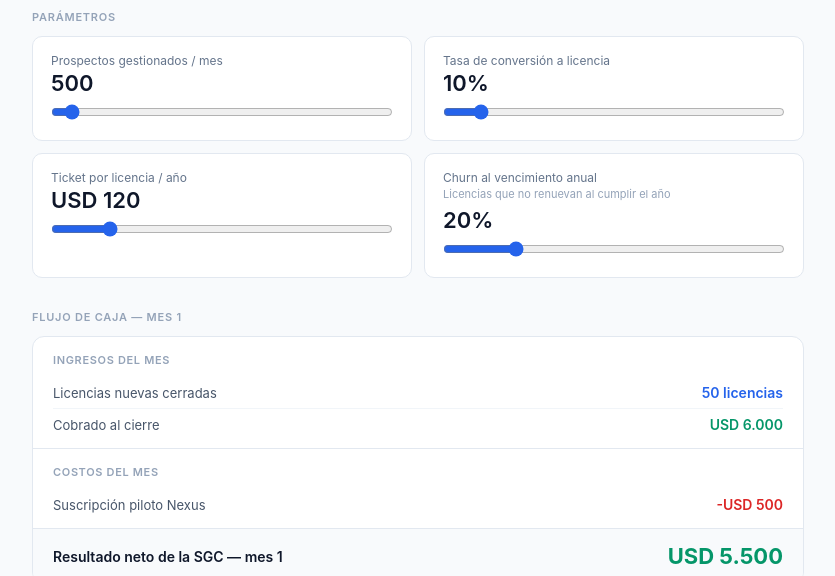
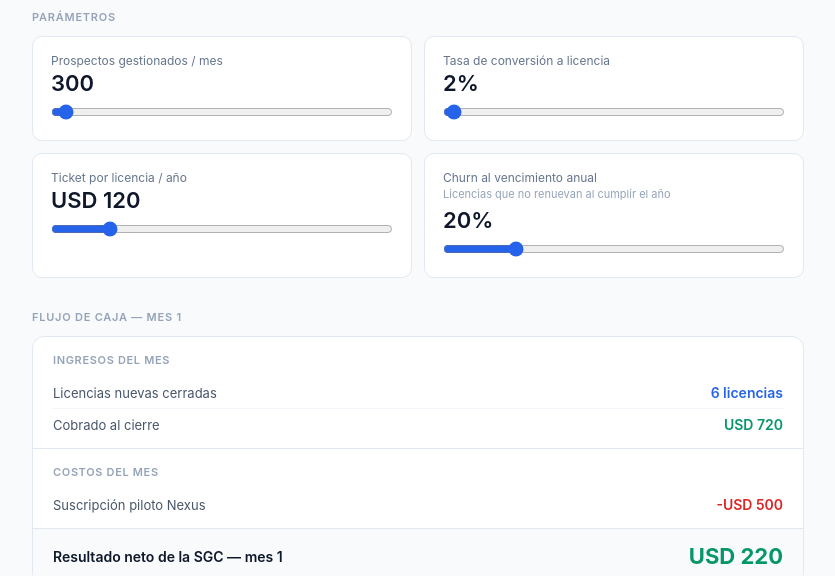
Before and after one commit to jopofernandez/nexus-sgc-roi, a plain HTML site: page index.html in a window 1280 px wide. Shown: the part 239-815 px from the top of the page, without its empty margins (222-1057 px from the left). Drawn offline with nearby package versions, Linux system fonts and the light colour scheme.

Commit message:
feat: add favicon and adjust slider values
Added favicon.png and updated slider default values

```diff
--- a/index.html
+++ b/index.html
@@ -4,6 +4,7 @@
 <meta charset="UTF-8">
 <meta name="viewport" content="width=device-width, initial-scale=1.0">
 <title>Nexus — ROI para SGCs</title>
+<link rel="icon" type="image/png" href="favicon.png">
 <script src="https://cdnjs.cloudflare.com/ajax/libs/Chart.js/4.4.1/chart.umd.js"></script>
 <style>
   *, *::before, *::after { box-sizing: border-box; margin: 0; padding: 0; }
@@ -64,13 +65,13 @@
   <div class="sliders">
     <div class="sl">
       <div class="sl-label">Prospectos gestionados / mes</div>
-      <div class="sl-val" id="vol-out">500</div>
-      <input type="range" min="100" max="10000" step="100" value="500" id="vol">
+      <div class="sl-val" id="vol-out">300</div>
+      <input type="range" min="100" max="10000" step="100" value="300" id="vol">
     </div>
     <div class="sl">
       <div class="sl-label">Tasa de conversión a licencia</div>
-      <div class="sl-val" id="conv-out">10%</div>
-      <input type="range" min="1" max="100" step="1" value="10" id="conv">
+      <div class="sl-val" id="conv-out">2%</div>
+      <input type="range" min="1" max="100" step="1" value="2" id="conv">
     </div>
     <div class="sl">
       <div class="sl-label">Ticket por licencia / año</div>
```
Also changed, not shown: favicon.png (added).
